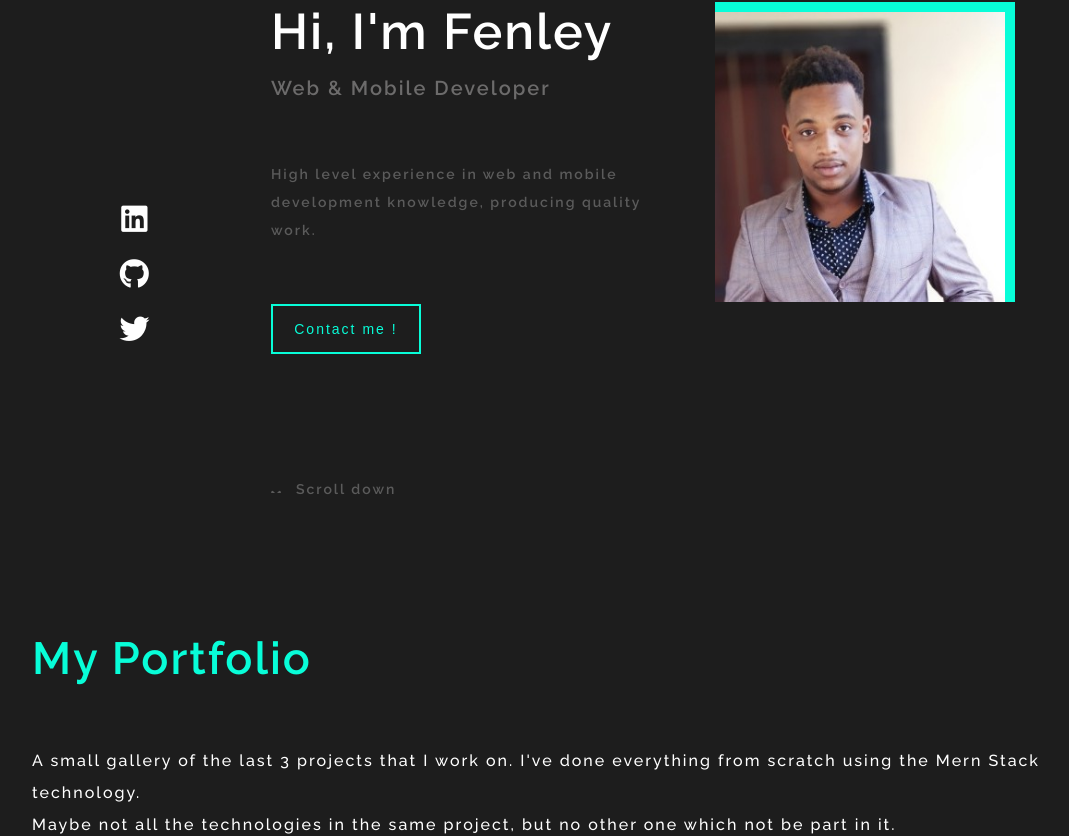
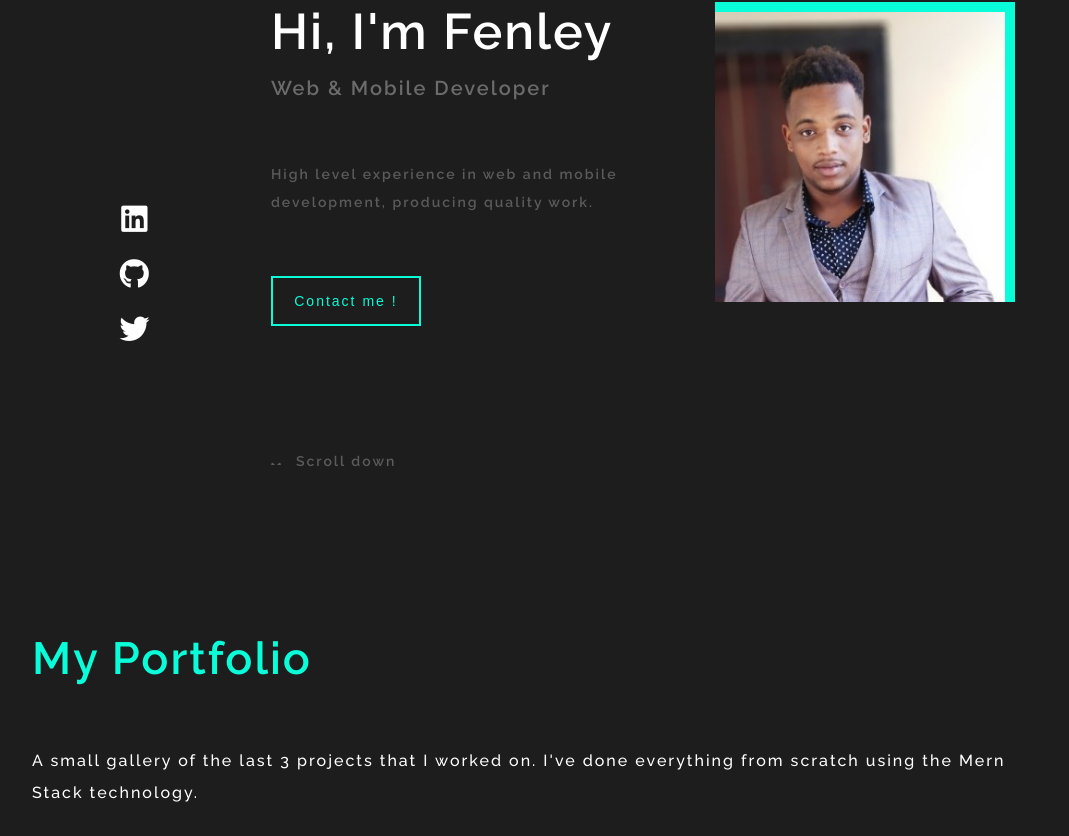
Before and after one commit to Fley27/Portfolio, a React (Create React App) app in the folder client/: page / in a window 1280 px wide. Shown: the part 228-1064 px from the top of the page, without its empty margins (96-1165 px from the left). Built offline with nearby package versions, Linux system fonts and the light colour scheme; a web font is replaced by a local one.

Commit message:
I am currently cchecking the grammary

```diff
--- a/client/src/component/header/header-body.js
+++ b/client/src/component/header/header-body.js
@@ -18,7 +18,7 @@ const HeaderBody = (props) =>{
                     <div className = "text-zone-title">Hi, I'm <span className = "important">Fenley</span></div>
                     <div className = "text-zone-subtitle"><span className = "important_">Web & Mobile</span> Developer</div>
                     <div className = "text-zone-description">
-                        High level experience in web and mobile development knowledge, producing quality work.
+                        High level experience in web and mobile development, producing quality work.
                     </div>
                     <button onClick = {()=> window.location.href = "/contact"} className = "button-header-contact">
                         Contact me !
--- a/client/src/component/work.js
+++ b/client/src/component/work.js
@@ -12,9 +12,8 @@ const Work = (props) =>{
                     <div>My Portfolio</div>
                 </div>
                 <div className =  "work-description">
-                    A small gallery of the last 3 projects that I work on. I've done everything from scratch using
-                    the Mern Stack technology. <br/>Maybe not all the technologies in the same project, but no other one which
-                    not be part in it.
+                    A small gallery of the last 3 projects that I worked on. I've done everything from scratch using
+                    the Mern Stack technology.
                 </div>
                 <ProjectCard/>
             </div>
```
